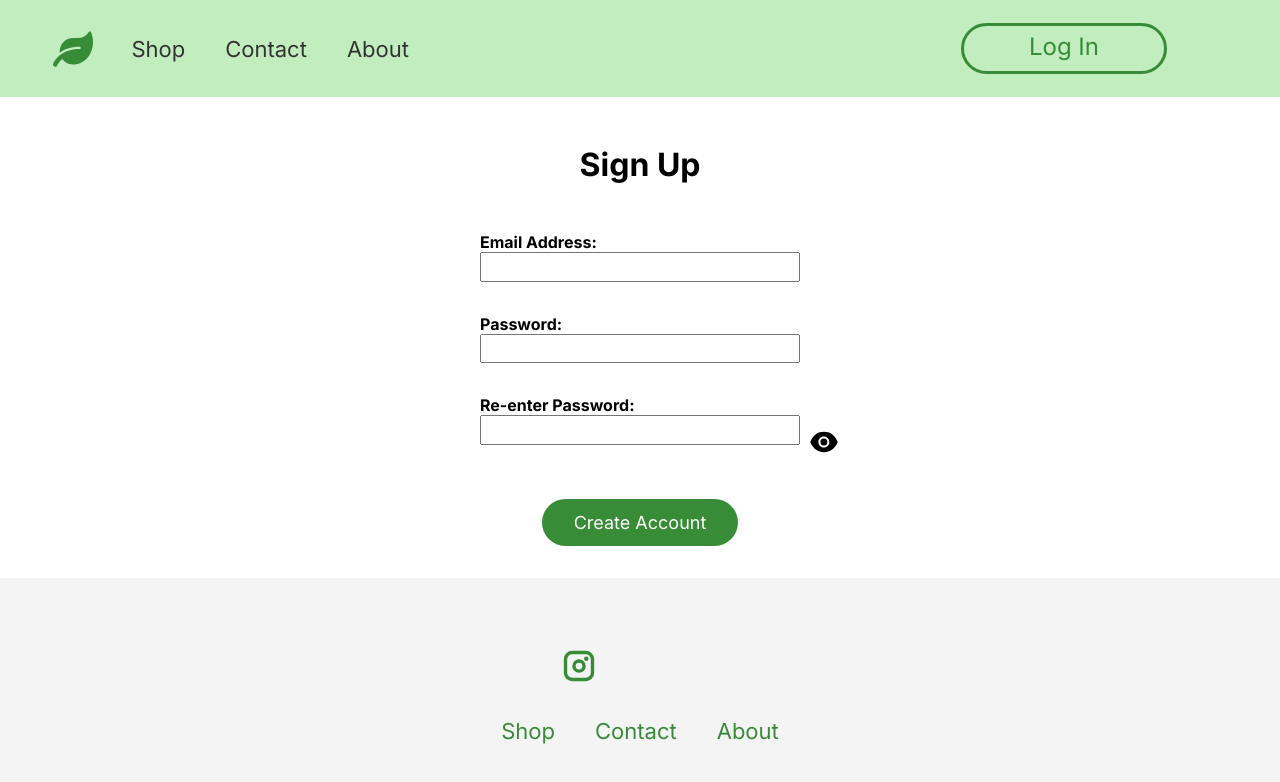
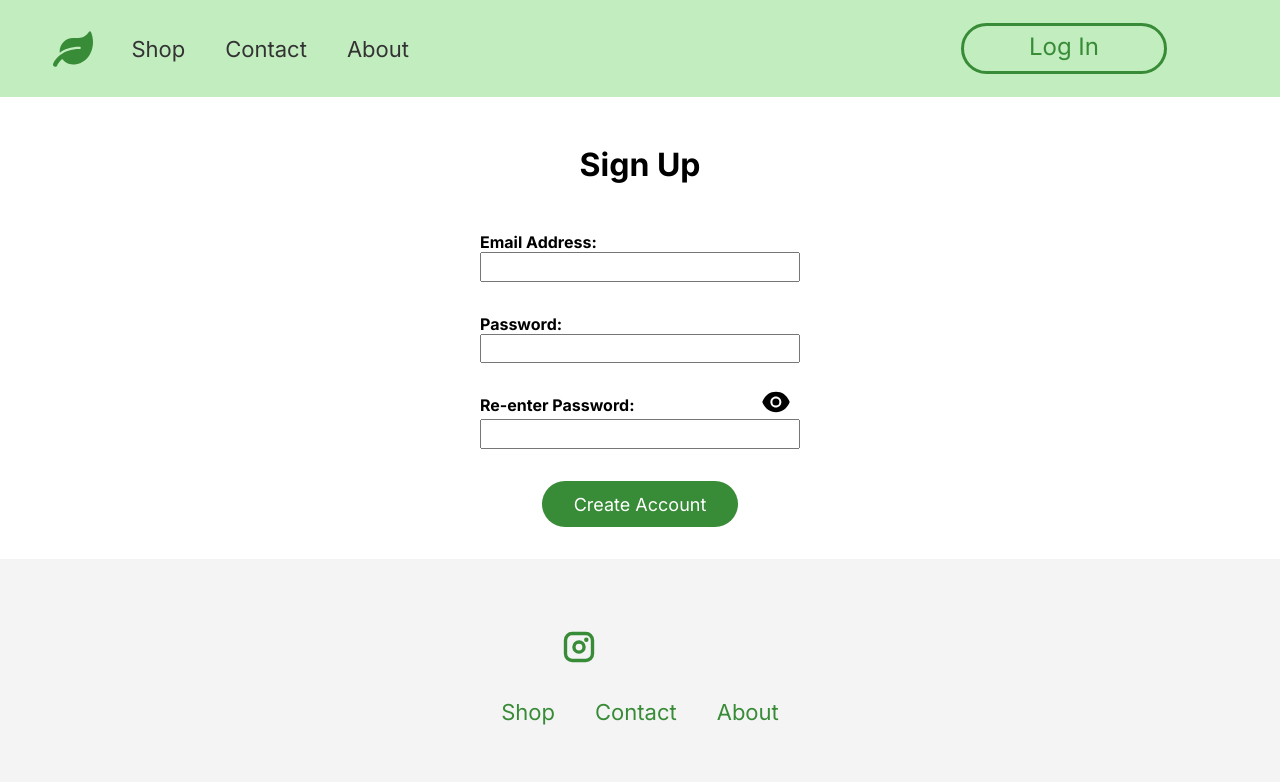
Before and after one commit to INFO-5139/INFO-5139, a React (Create React App) app: page /signup in a window 1280 px wide. Shown: the top 782 px of the page. Built offline with nearby package versions, Linux system fonts and the light colour scheme; some icons are missing.

Commit message:
fix toggle password field styling

```diff
--- a/src/pages/SignUp/signup-component.jsx
+++ b/src/pages/SignUp/signup-component.jsx
@@ -7,6 +7,7 @@ import {
   SignUpForm,
   InputField,
   FieldWrapper,
+  Reenter,
   TogglePasswordVisibility,
   SignUpButton,
 } from './signup.styles';
@@ -101,8 +102,13 @@ const SignUp = () => {
             }}
           />
         </label>
+        <Reenter>
+          Re-enter Password:
+          <TogglePasswordVisibility onClick={showPasswordHandler}>
+            {showPasswords ? <AiFillEyeInvisible /> : <AiFillEye />}
+          </TogglePasswordVisibility>
+        </Reenter>
         <label>
-          Re-enter Password:
           <InputField
             type={showPasswords ? 'text' : 'password'}
             onChange={(e) => {
@@ -110,9 +116,6 @@ const SignUp = () => {
             }}
           />
         </label>
-        <TogglePasswordVisibility onClick={showPasswordHandler}>
-          {showPasswords ? <AiFillEyeInvisible /> : <AiFillEye />}
-        </TogglePasswordVisibility>
       </FieldWrapper>
       <SignUpButton onClick={(e) => createAccountHandler(e)}>
         Create Account
--- a/src/pages/SignUp/signup.styles.jsx
+++ b/src/pages/SignUp/signup.styles.jsx
@@ -37,6 +37,11 @@ export const InputField = styled.input`
   margin-bottom: 2rem;
 `;
 
+export const Reenter = styled.div`
+  display: flex;
+  flex-direction: row;
+`;
+
 export const TogglePasswordVisibility = styled.button`
   display: flex;
   padding: 0.4rem 0.5rem 0.1rem 0.5rem;
@@ -45,7 +50,7 @@ export const TogglePasswordVisibility = styled.button`
   background-color: white;
   border-radius: 25px;
   border: none;
-  margin: -7.2vh 0 5vh 25vw;
+  margin: -1rem 0 0 auto;
 `;
 
 export const SignUpButton = styled.button`
```
Also changed, not shown: 1 other file (tests, documents, lock files or other folders).
